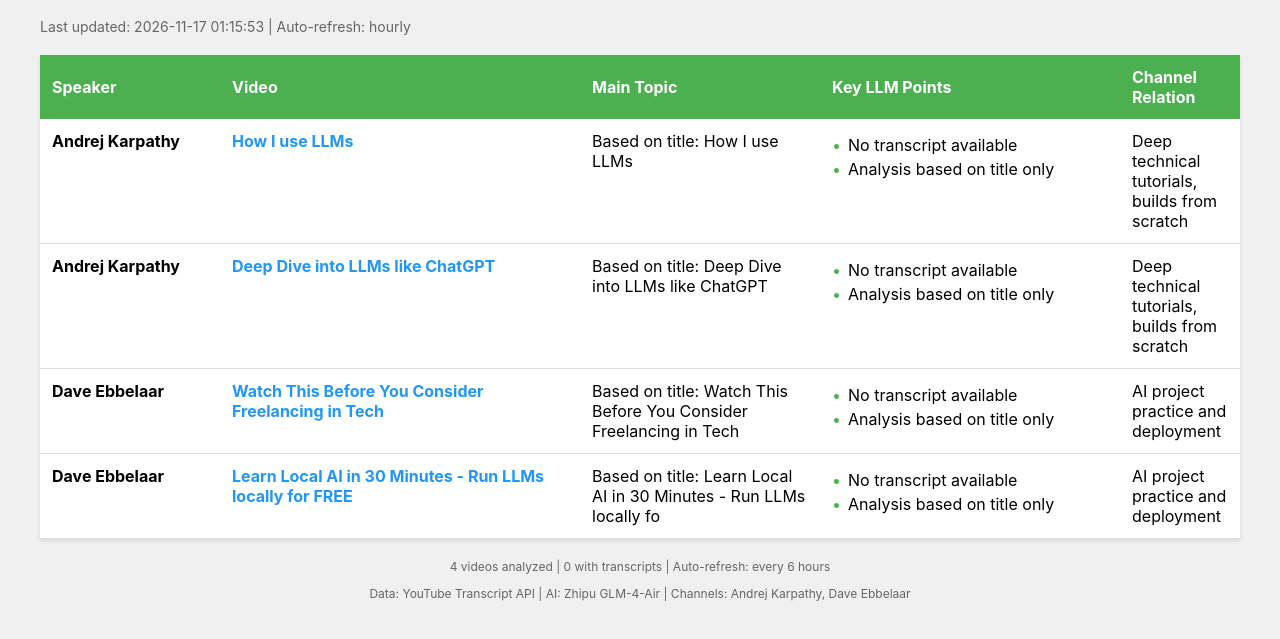
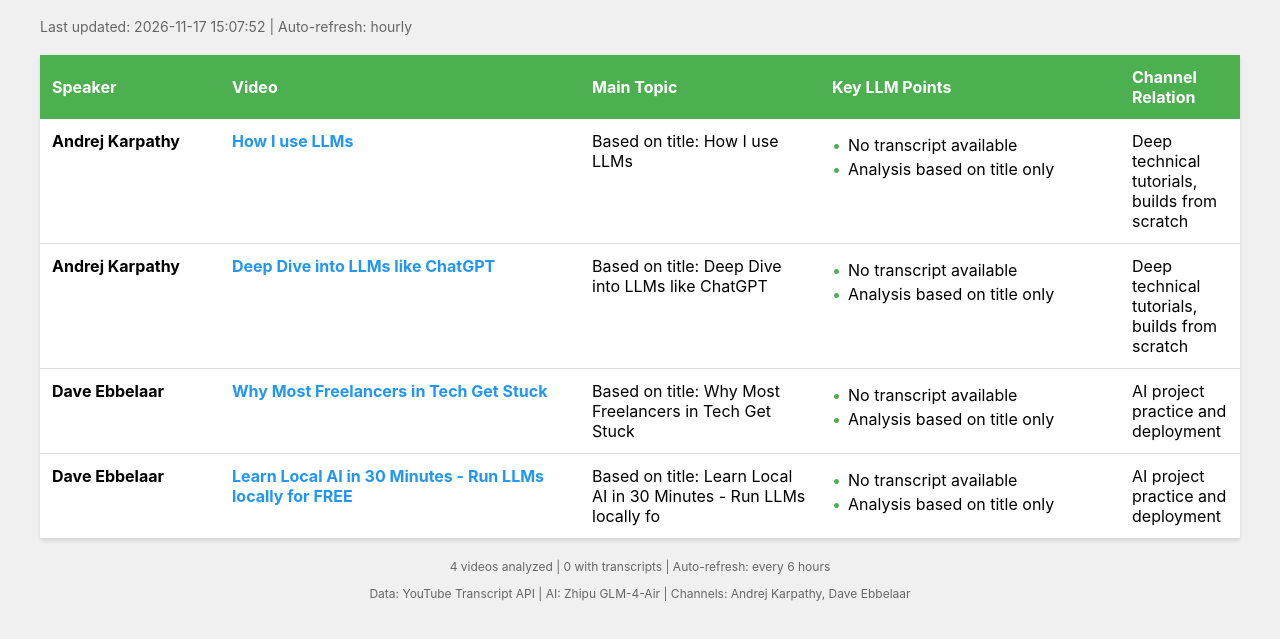
Before and after one commit to una-sariel/llm-youtube-watcher_new, a plain HTML site: page index.html in a window 1280 px wide. Shown: the part 95-734 px from the top of the page. Drawn offline with Linux system fonts and the light colour scheme.

Commit message:
deploy: dcc6aaf0e2caf30c7284796aba4e836810494716

```diff
--- a/index.html
+++ b/index.html
@@ -23,7 +23,7 @@ tr:hover { background: #f5f5f5; }
 </head>
 <body>
 <h1> LLM YouTube Watcher</h1>
-<div class="timestamp">Last updated: 2026-11-17 01:15:53 | Auto-refresh: hourly</div>
+<div class="timestamp">Last updated: 2026-11-17 15:07:52 | Auto-refresh: hourly</div>
 <table>
 <thead>
 <tr><th style="width:15%">Speaker</th><th style="width:30%">Video</th><th style="width:20%">Main Topic</th><th style="width:25%">Key LLM Points</th><th style="width:10%">Channel Relation</th></tr>
@@ -31,7 +31,7 @@ tr:hover { background: #f5f5f5; }
 <tbody>
 <tr><td><strong>Andrej Karpathy</strong></td><td><div class="video-title"><a href="https://youtube.com/watch?v=EWvNQjAaOHw" target="_blank">How I use LLMs</a></div></td><td>Based on title: How I use LLMs</td><td><div class="key-point">No transcript available</div><div class="key-point">Analysis based on title only</div></td><td>Deep technical tutorials, builds from scratch</td></tr>
 <tr><td><strong>Andrej Karpathy</strong></td><td><div class="video-title"><a href="https://youtube.com/watch?v=7xTGNNLPyMI" target="_blank">Deep Dive into LLMs like ChatGPT</a></div></td><td>Based on title: Deep Dive into LLMs like ChatGPT</td><td><div class="key-point">No transcript available</div><div class="key-point">Analysis based on title only</div></td><td>Deep technical tutorials, builds from scratch</td></tr>
-<tr><td><strong>Dave Ebbelaar</strong></td><td><div class="video-title"><a href="https://youtube.com/watch?v=ijinE_RBmYc" target="_blank">Watch This Before You Consider Freelancing in Tech</a></div></td><td>Based on title: Watch This Before You Consider Freelancing in Tech</td><td><div class="key-point">No transcript available</div><div class="key-point">Analysis based on title only</div></td><td>AI project practice and deployment</td></tr>
+<tr><td><strong>Dave Ebbelaar</strong></td><td><div class="video-title"><a href="https://youtube.com/watch?v=ijinE_RBmYc" target="_blank">Why Most Freelancers in Tech Get Stuck</a></div></td><td>Based on title: Why Most Freelancers in Tech Get Stuck</td><td><div class="key-point">No transcript available</div><div class="key-point">Analysis based on title only</div></td><td>AI project practice and deployment</td></tr>
 <tr><td><strong>Dave Ebbelaar</strong></td><td><div class="video-title"><a href="https://youtube.com/watch?v=OSnAd5SuT_k" target="_blank">Learn Local AI in 30 Minutes - Run LLMs locally for FREE</a></div></td><td>Based on title: Learn Local AI in 30 Minutes - Run LLMs locally fo</td><td><div class="key-point">No transcript available</div><div class="key-point">Analysis based on title only</div></td><td>AI project practice and deployment</td></tr>
 </tbody>
 </table>
```
